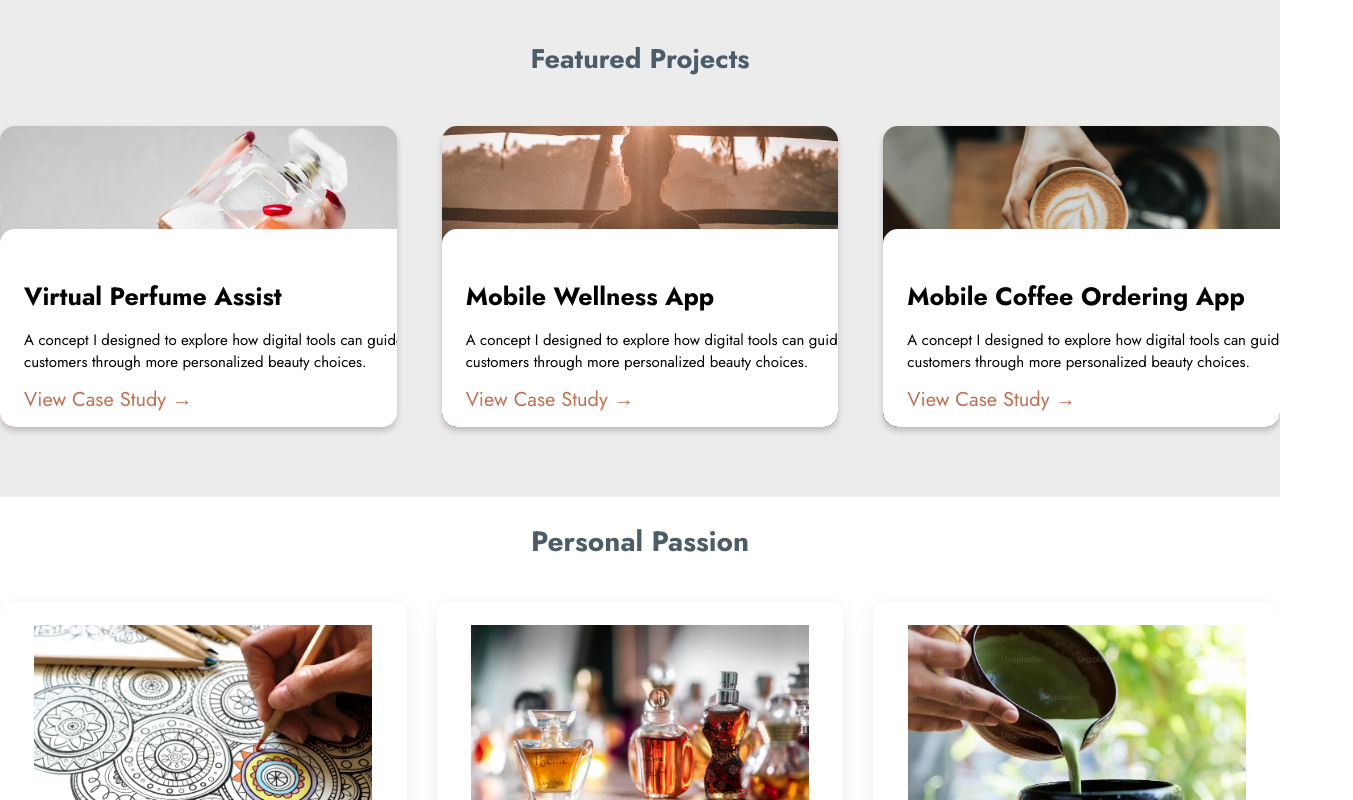
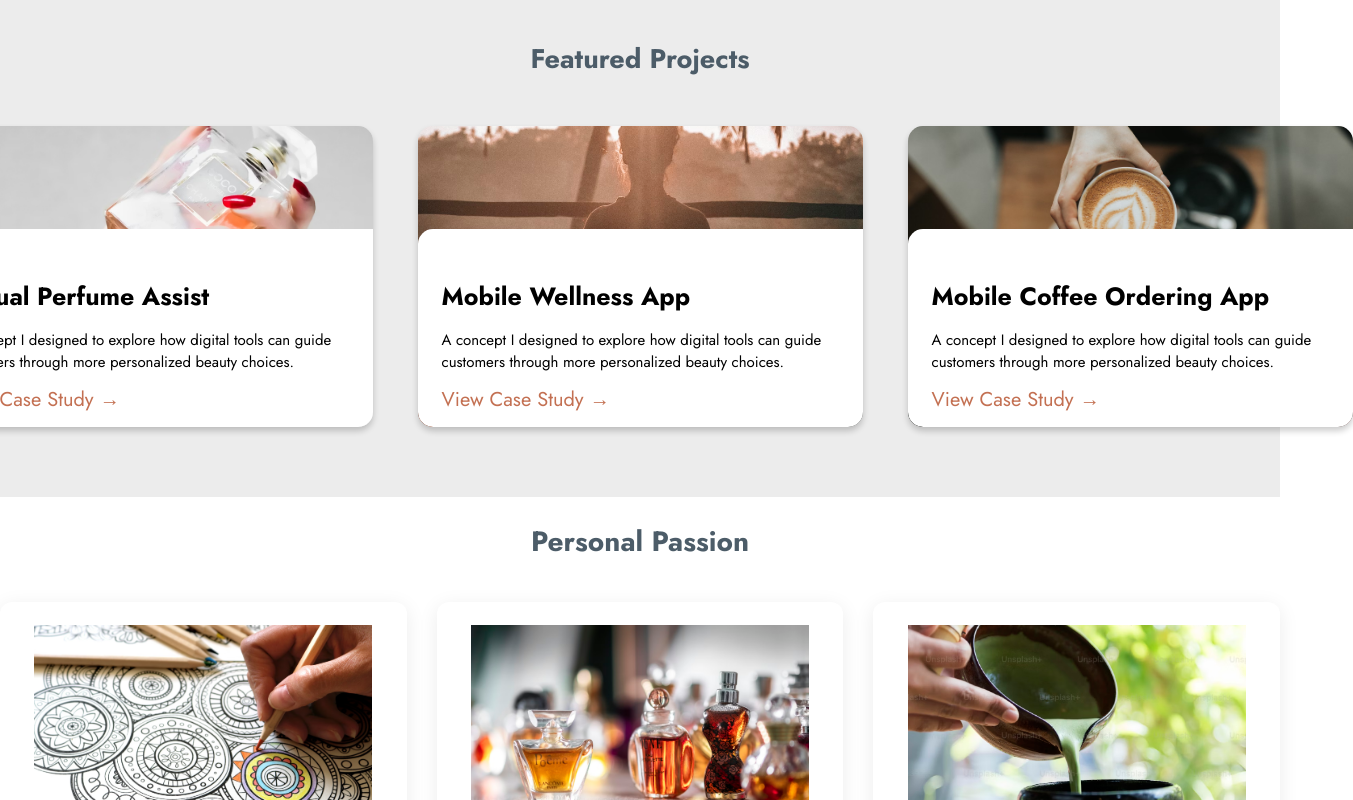
Before and after one commit to Amritha-0326/Portfolio, a React (Create React App) app in the folder my-app/: page / in a window 1280 px wide. Shown: the part 1540-2340 px from the top of the page, 1353 px wide, since content can reach past the window. Built offline with nearby package versions, Linux system fonts and the light colour scheme.

Commit message:
Proper links were added

```diff
--- a/my-app/src/Portfolio.jsx
+++ b/my-app/src/Portfolio.jsx
@@ -25,23 +25,28 @@ function PortfolioSection() {
       <h2 className="portfolio-heading">Featured Projects</h2>
 
       <div className="projects-container">
+      <a href="https://www.figma.com/proto/6WvwctP0L76cmqG0woFHs1/Virtual_perfume_assist?node-id=1-2&p=f&t=QnYtrg26OebWGQQc-1&scaling=scale-down&content-scaling=fixed&page-id=0%3A1&starting-point-node-id=1%3A2" target="_blank" rel="noopener noreferrer">
         <ProjectCard
           image={PerfumePic}
           title="Virtual Perfume Assist"
           description="A concept I designed to explore how digital tools can guide customers through more personalized beauty choices."
         />
-
+        </a>
+        <a hef = "https://www.figma.com/proto/utReJDidzyNvaogwRRUqTR/Mobile-Wellness-App?node-id=1-3&t=T7gQ4Y8xi0blff9M-1&scaling=scale-down&content-scaling=fixed&page-id=0%3A1" target="_blank" rel="noopener noreferrer">
         <ProjectCard
           image={WellnessPic}
           title="Mobile Wellness App"
           description="A concept I designed to explore how digital tools can guide customers through more personalized beauty choices."
         />
+        </a>
 
+        <a href="https://www.figma.com/proto/EUxwgJdiMFVJIZTHKt2J0B/Coffee-Delivery-app?t=VRYmBOKF9XMkeKPx-1&scaling=scale-down&content-scaling=fixed&page-id=0%3A1&node-id=1-2&starting-point-node-id=1%3A2" target="_blank" rel="noopener noreferrer">
         <ProjectCard
           image={CoffeePic}
           title="Mobile Coffee Ordering App"
           description="A concept I designed to explore how digital tools can guide customers through more personalized beauty choices."
         />
+        </a>
       </div>
     </section>
   );
```
Also changed, not shown: my-app/package.json (line endings or trailing spaces), 1 other file (tests, documents, lock files or other folders).
